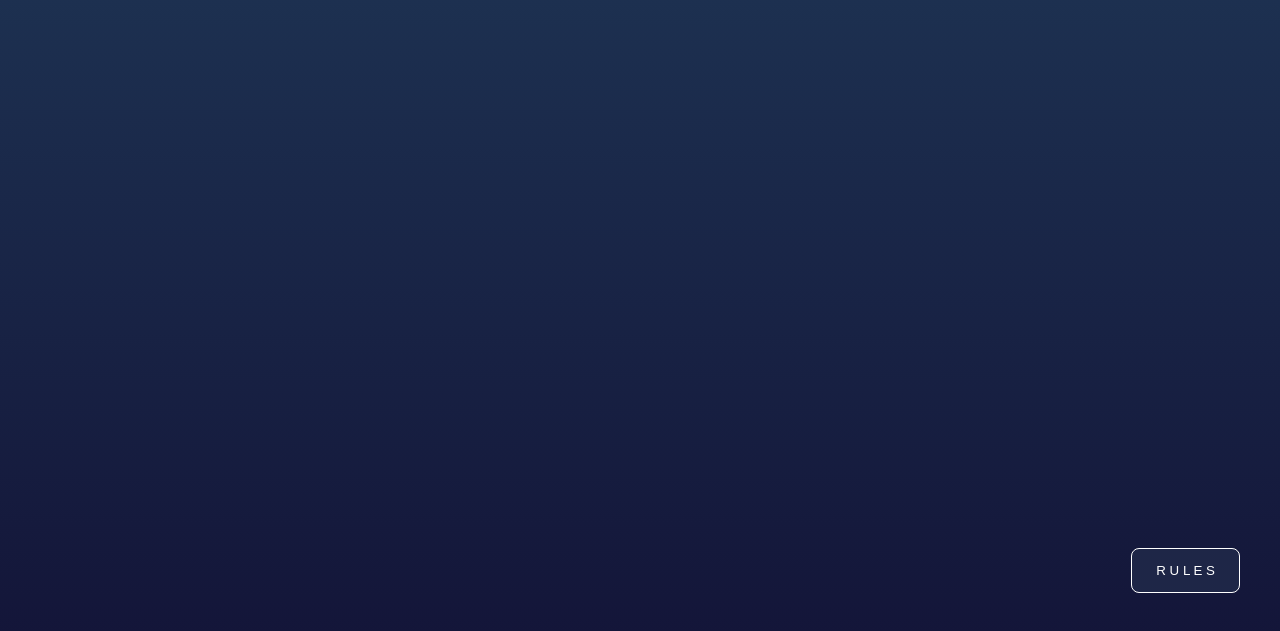
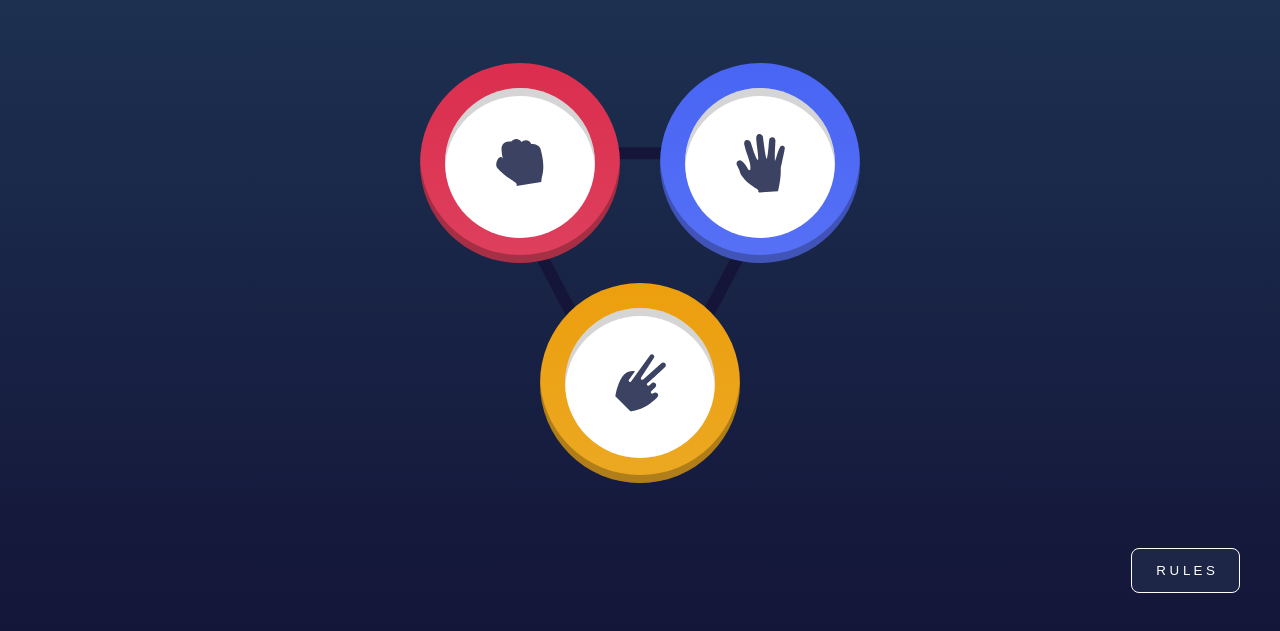
Before and after one commit to Rustamxon7/rock-paper-scissors, a plain HTML site: page index.html in a window 1280 px wide. Shown: the part 167-798 px from the top of the page. Drawn offline with Linux system fonts and the light colour scheme.

Commit message:
Unlock choosing option

```diff
--- a/index.html
+++ b/index.html
@@ -36,7 +36,7 @@
       </div>
 
       <!-- Step 1 -->
-      <!-- <div class="playground--special">
+      <div class="playground--special">
         <div class="weapons">
           <div class="weap--container">
             <div class="weapon--border punch-color rock">
@@ -61,7 +61,7 @@
             <span class="line3"></span>
           </div>
         </div>
-      </div> -->
+      </div>
 
       <!-- Step 2 -->
       <!-- <div class="playground">
```
